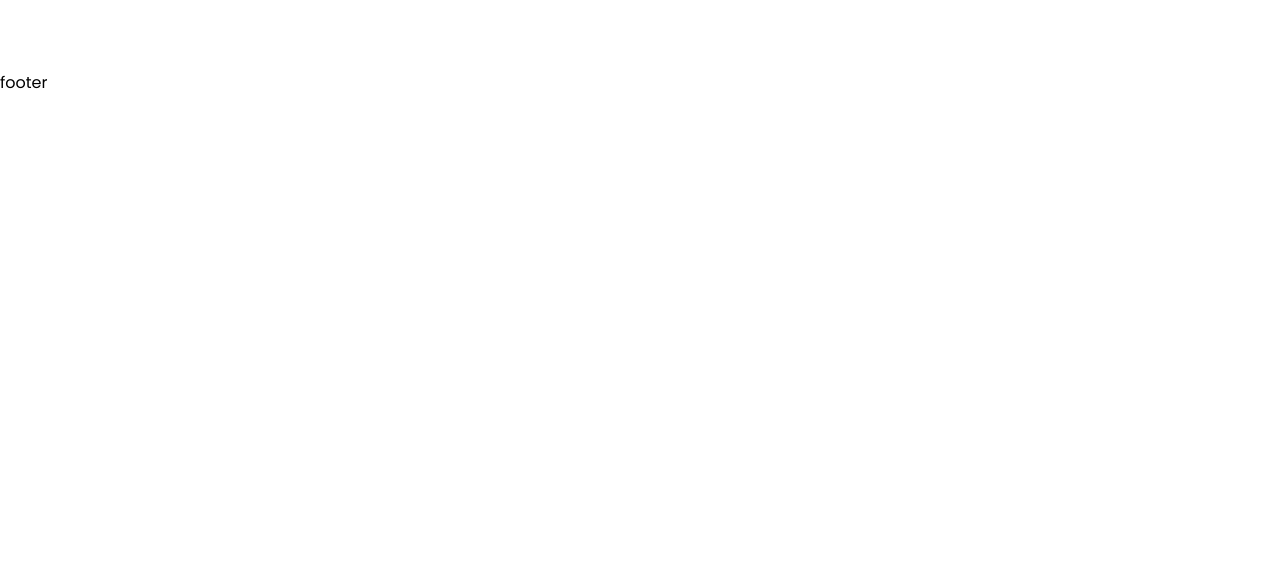
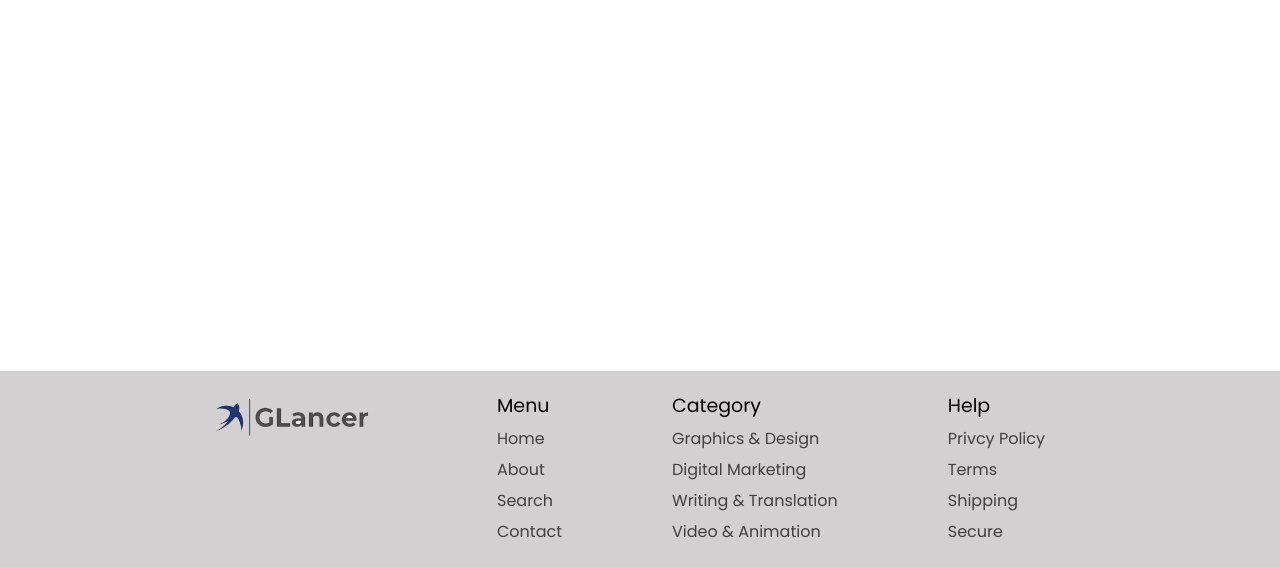
Before and after one commit to CA-G12/g-lanceer, a React (Create React App) app in the folder client/: page /login in a window 1280 px wide. Shown: the part 556-1123 px from the top of the page. Before the commit the page ends 800 px from the top, so only its background shows below. Built offline with nearby package versions, Linux system fonts and the light colour scheme; no server answers.

Commit message:
feat: create footer component

```diff
--- a/client/src/App.css
+++ b/client/src/App.css
@@ -11,6 +11,8 @@
 }
 body{
     padding-top: 75px;
+    min-height: 100vh !important;
+    position: relative;
 }
 @media screen and (min-width: 1800px) {
     .container {
--- a/client/src/App.tsx
+++ b/client/src/App.tsx
@@ -2,7 +2,7 @@ import { Outlet } from 'react-router-dom';
 import { createTheme, ThemeProvider } from '@mui/material/styles';
 import './App.css';
 import UserMemo from './context/User';
-import { Navbar } from './components';
+import { Navbar, Footer } from './components';
 
 const theme = createTheme({
   palette: {
@@ -21,7 +21,7 @@ function App() {
         <UserMemo>
           <Navbar />
           <Outlet />
-          <footer>footer</footer>
+          <Footer />
         </UserMemo>
       </div>
     </ThemeProvider>
--- /dev/null
+++ b/client/src/components/footer/index.tsx
@@ -0,0 +1,53 @@
+import { Link } from 'react-router-dom';
+import logo from '../../assets/logo2.png';
+import data from '../../categoris';
+import './style.css';
+
+function Footer() {
+  const handelCategoryItem = () => {
+    const categoryItem = [];
+    // eslint-disable-next-line no-plusplus
+    for (let index = 0; index < 4; index++) {
+      categoryItem.push(data[index].name);
+    }
+    return categoryItem;
+  };
+  return (
+    <footer>
+      <div className="footer">
+        <div className="logo">
+          <img src={logo} alt="" />
+        </div>
+        <div className="footer-bar">
+          <div className="footer-menu">
+            <h4>Menu</h4>
+            <ul>
+              <li><Link to="/">Home</Link></li>
+              <li><Link to="/">About</Link></li>
+              <li><Link to="/jobs-search">Search</Link></li>
+              <li><Link to="/">Contact</Link></li>
+            </ul>
+          </div>
+          <div className="footer-category">
+            <h4>Category</h4>
+            <ul>
+              {handelCategoryItem().map((el) => <li><Link to={`/jobs-search/?category=${el}`}>{el}</Link></li>)}
+
+            </ul>
+          </div>
+          <div className="footer-help">
+            <h4>Help</h4>
+            <ul>
+              <li><Link to="/">Privcy Policy</Link></li>
+              <li><Link to="/">Terms</Link></li>
+              <li><Link to="/">Shipping</Link></li>
+              <li><Link to="/">Secure</Link></li>
+            </ul>
+          </div>
+        </div>
+      </div>
+    </footer>
+  );
+}
+
+export default Footer;
--- /dev/null
+++ b/client/src/components/footer/style.css
@@ -0,0 +1,40 @@
+footer{
+  padding-top: 500px;
+  width: 100%;
+}
+.footer{
+  background-color: rgb(210, 208, 208);
+  width: 100%;
+  padding: 20px 205px;
+  position: absolute;
+  bottom: 0;
+  left: 0;
+  display: flex;
+  justify-content: space-between;
+}
+
+.logo{
+  width: 180px;
+}
+.logo img{
+    width: 100%;
+    padding: 5px;
+}
+.footer-bar{
+  width: 70;
+  display: flex;
+  justify-content: space-between;
+  gap: 110px;
+  margin-right: 30px;
+}
+.footer-bar h4{
+  font-weight: 400;
+  font-size: 19px;
+}
+li{
+  list-style: none;
+  margin: 6px 0;
+}
+ul li a{
+color: rgb(64, 64, 64);
+}
--- a/client/src/components/index.tsx
+++ b/client/src/components/index.tsx
@@ -14,6 +14,7 @@ import JobForm from './addJobForm';
 import ProposalForm from './ProposalForm';
 import JobDetails from './jobDetails';
 import Navbar from './Navbar';
+import Footer from './footer';
 import FirstStep from './firstStepSignup';
 import { Signup, FreelancerSignUp } from './signup';
 
@@ -32,6 +33,7 @@ export {
   ProposalForm,
   JobDetails,
   Navbar,
+  Footer,
   FreelancerSignUp,
   FirstStep,
   Signup,
```
